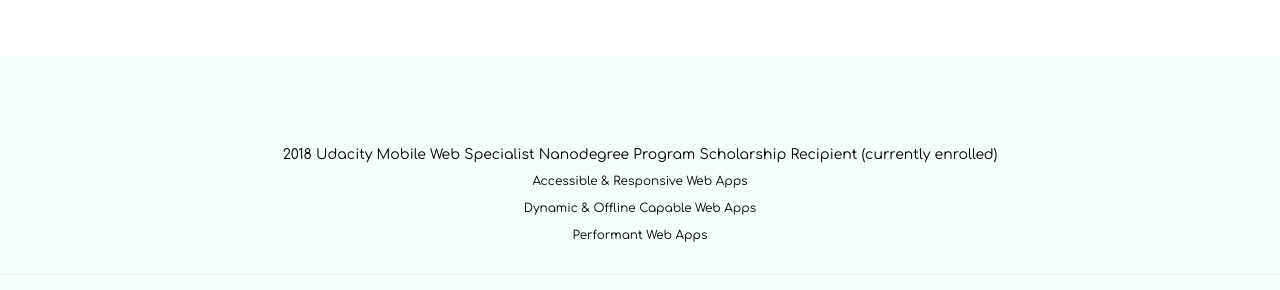
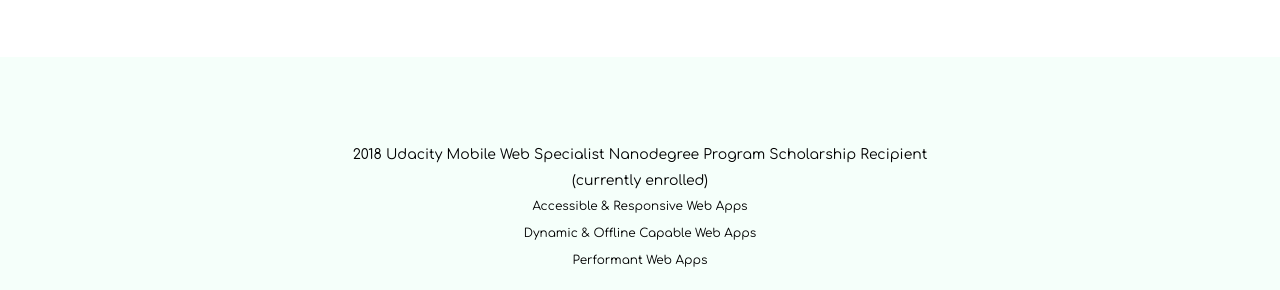
Before and after one commit to SteveLicata/Portfolio2.0, a plain HTML site: page index.html in a window 1280 px wide. Shown: the part 3683-3973 px from the top of the page. Drawn offline with nearby package versions, Linux system fonts and the light colour scheme; files whose address does not match are found by name.

Commit message:
Udacity Update

```diff
--- a/index.html
+++ b/index.html
@@ -495,8 +495,12 @@
           <div class="row">
             <div class="col-xs-12">
               <center><h5>
-                2018 Udacity Mobile Web Specialist Nanodegree Program Scholarship Recipient (currently enrolled)
+                2018 Udacity Mobile Web Specialist Nanodegree Program Scholarship Recipient
               </h5>
+              <center><h5>
+                (currently enrolled)
+              </h5>
+
               <p>
                 Accessible & Responsive Web Apps
               </p>
```
